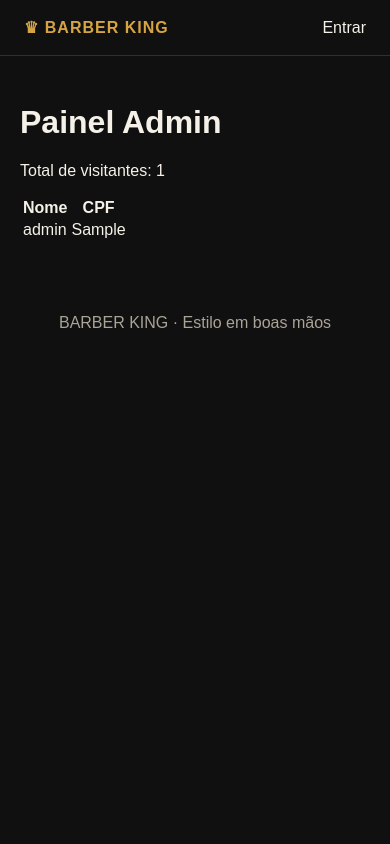
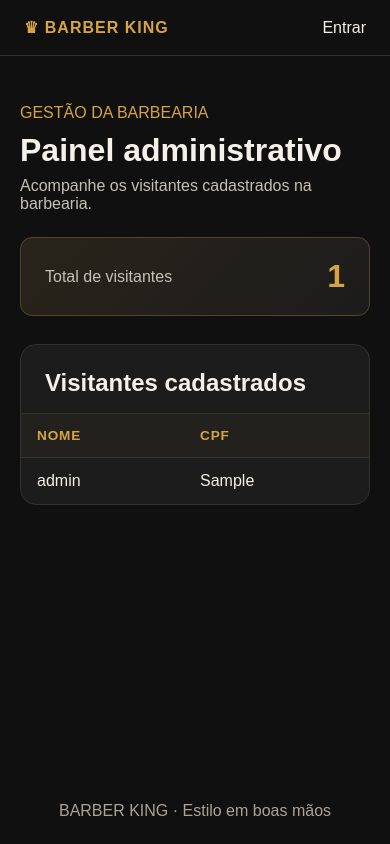
Before and after one commit to RafitaLoko/senac-gerenciamento-barbearia, a Django app: template gerenciamento_barbearia/app/templates/admin.html in a window 390 px wide. Run offline with Django 5.2, Linux system fonts and the light colour scheme; data comes from the database, SQL or seed files in the repository; both versions use the stored data as it was after the commit; tables that the repository leaves empty hold one stand-in row (values such as "Sample post"); the template is opened without the code that fills it: values that come from a table or form of the project are taken from there, most other values are stand-ins (such as "Sample title", 1, 10 or a date in 2020); parts of the project's set-up code (start-up, migrations or seed data) failed here and were passed over.

Commit message:
parte do admin

```diff
--- a/gerenciamento_barbearia/app/apps.py
+++ b/gerenciamento_barbearia/app/apps.py
@@ -1,5 +1,6 @@
 from django.apps import AppConfig
 from django.db.models.signals import post_migrate
+
 
 class AppConfig(AppConfig):
     name = 'app'
@@ -10,8 +11,7 @@ class AppConfig(AppConfig):
 
 def create_user_groups(sender, **kwargs):
     from django.contrib.auth.models import Group
+    from .groups import ADMIN_GROUPS, USER_GROUP
 
-    from .groups import ADMIN_GROUP, USER_GROUP
-
-    for group_name in (ADMIN_GROUP, USER_GROUP):
+    for group_name in (*ADMIN_GROUPS, USER_GROUP):
         Group.objects.get_or_create(name=group_name)
--- a/gerenciamento_barbearia/app/groups.py
+++ b/gerenciamento_barbearia/app/groups.py
@@ -1,4 +1,5 @@
 ADMIN_GROUP = 'Administrador'
+ADMIN_GROUPS = (ADMIN_GROUP, 'admin')
 USER_GROUP = 'Usuário'
 
 # Compatibilidade temporária com referências antigas.
--- a/gerenciamento_barbearia/app/static/visitors/css/style.css
+++ b/gerenciamento_barbearia/app/static/visitors/css/style.css
@@ -10,6 +10,8 @@
 }
 
 body {
+    display: flex;
+    flex-direction: column;
     min-height: 100vh;
     margin: 0;
     background: #101010;
@@ -47,8 +49,98 @@ body {
 }
 
 .container {
+    flex: 1;
     width: min(1100px, calc(100% - 40px));
     margin: 48px auto;
+}
+
+.admin-heading {
+    display: flex;
+    align-items: center;
+    justify-content: space-between;
+    gap: 24px;
+    margin-bottom: 28px;
+}
+
+.admin-heading h1 {
+    margin: 10px 0 8px;
+    font-size: clamp(2rem, 5vw, 2.75rem);
+}
+
+.admin-heading p {
+    margin: 0;
+    color: #c6c1b6;
+}
+
+.admin-total {
+    display: flex;
+    min-width: 210px;
+    flex-direction: column;
+    gap: 8px;
+    padding: 20px 24px;
+    border: 1px solid #53452c;
+    border-radius: 12px;
+    background: linear-gradient(135deg, #29241a, #1c1c1c);
+}
+
+.admin-total span {
+    color: #c6c1b6;
+}
+
+.admin-total strong {
+    color: var(--gold);
+    font-size: 2rem;
+}
+
+.panel.visitor-panel {
+    overflow: hidden;
+    padding: 0;
+}
+
+.panel-heading {
+    padding: 24px 24px 16px;
+}
+
+.panel-heading h2 {
+    margin: 0;
+}
+
+.table-wrap {
+    overflow-x: auto;
+}
+
+.visitor-table {
+    width: 100%;
+    border-collapse: collapse;
+    text-align: left;
+}
+
+.visitor-table th,
+.visitor-table td {
+    padding: 16px 24px;
+    border-top: 1px solid #34312a;
+}
+
+.visitor-table th {
+    background: #22211e;
+    color: var(--gold);
+    font-size: 0.85rem;
+    letter-spacing: 0.06em;
+    text-transform: uppercase;
+}
+
+.visitor-table tbody tr:hover {
+    background: #24221d;
+}
+
+.visitor-table tbody tr:last-child td {
+    border-bottom: 0;
+}
+
+.visitor-table .empty-state {
+    padding: 32px 24px;
+    color: #aaa397;
+    text-align: center;
 }
 
 .hero,
@@ -127,6 +219,23 @@ footer {
 }
 
 @media (max-width: 600px) {
+    .admin-heading {
+        align-items: stretch;
+        flex-direction: column;
+    }
+
+    .admin-total {
+        min-width: 0;
+        flex-direction: row;
+        align-items: center;
+        justify-content: space-between;
+    }
+
+    .visitor-table th,
+    .visitor-table td {
+        padding: 14px 16px;
+    }
+
     .hero {
         align-items: flex-start;
     }
--- a/gerenciamento_barbearia/app/templates/admin.html
+++ b/gerenciamento_barbearia/app/templates/admin.html
@@ -1,26 +1,31 @@
-<!DOCTYPE html>
-<html lang="en">
+{% extends "base.html" %}
 
-<head>
-    <meta charset="UTF-8">
-    <meta name="viewport" content="width=device-width, initial-scale=1.0">
-    <title>Document</title>
-</head>
-
-<body>
-    {% extends 'base.html' %}
+{% block title %}Painel administrativo | Barber King{% endblock %}
 
 {% block content %}
+<section class="admin-page">
+    <header class="admin-heading">
+        <div>
+            <span class="eyebrow">GESTÃO DA BARBEARIA</span>
+            <h1>Painel administrativo</h1>
+            <p>Acompanhe os visitantes cadastrados na barbearia.</p>
+        </div>
+        <div class="admin-total">
+            <span>Total de visitantes</span>
+            <strong>{{ total_visitantes }}</strong>
+        </div>
+    </header>
 
-    <h1>Painel Admin</h1>
-    <p>Total de visitantes: {{ total_visitantes }}</p>
-
-    <table>
+    <section class="panel visitor-panel" aria-labelledby="visitor-list-title">
+        <div class="panel-heading">
+            <h2 id="visitor-list-title">Visitantes cadastrados</h2>
+        </div>
+        <div class="table-wrap">
+            <table class="visitor-table">
                 <thead>
-
                     <tr>
-                <th>Nome</th>
-                <th>CPF</th>
+                        <th scope="col">Nome</th>
+                        <th scope="col">CPF</th>
                     </tr>
                 </thead>
                 <tbody>
@@ -31,15 +36,12 @@
                     </tr>
                     {% empty %}
                     <tr>
-
-                <td colspan="2">Nenhum visitante encontrado.</td>
+                        <td class="empty-state" colspan="2">Nenhum visitante cadastrado ainda.</td>
                     </tr>
                     {% endfor %}
                 </tbody>
-
             </table>
+        </div>
+    </section>
+</section>
 {% endblock %}
-
-</body>
-
-</html>
--- a/gerenciamento_barbearia/app/urls.py
+++ b/gerenciamento_barbearia/app/urls.py
@@ -7,12 +7,12 @@ from . import views
 urlpatterns = [
     path("", views.dashboard, name="home"),
     path("dashboard/", views.dashboard, name="dashboard_cliente"),
-<<<<<<< HEAD
+
     path("agendar/", views.agendar, name="agendar"),
-    path("login/", views.RoleBasedLoginView.as_view(
-=======
+    path("login/", views.RoleBasedLoginView.as_view()),
+
     path("login/", views.CustomLoginView.as_view(
->>>>>>> 98bed5eb53499a3cd391daa252c46da9ec053d5e
+
         template_name="login.html",
         authentication_form=CpfAuthenticationForm,
     ), name="login"),
```
Also changed, not shown: gerenciamento_barbearia/app/tests.py (+30 -1 lines), gerenciamento_barbearia/app/views.py (+9 -10 lines), gerenciamento_barbearia/db.sqlite3. Lines whose indentation alone changed are shown as unchanged.
